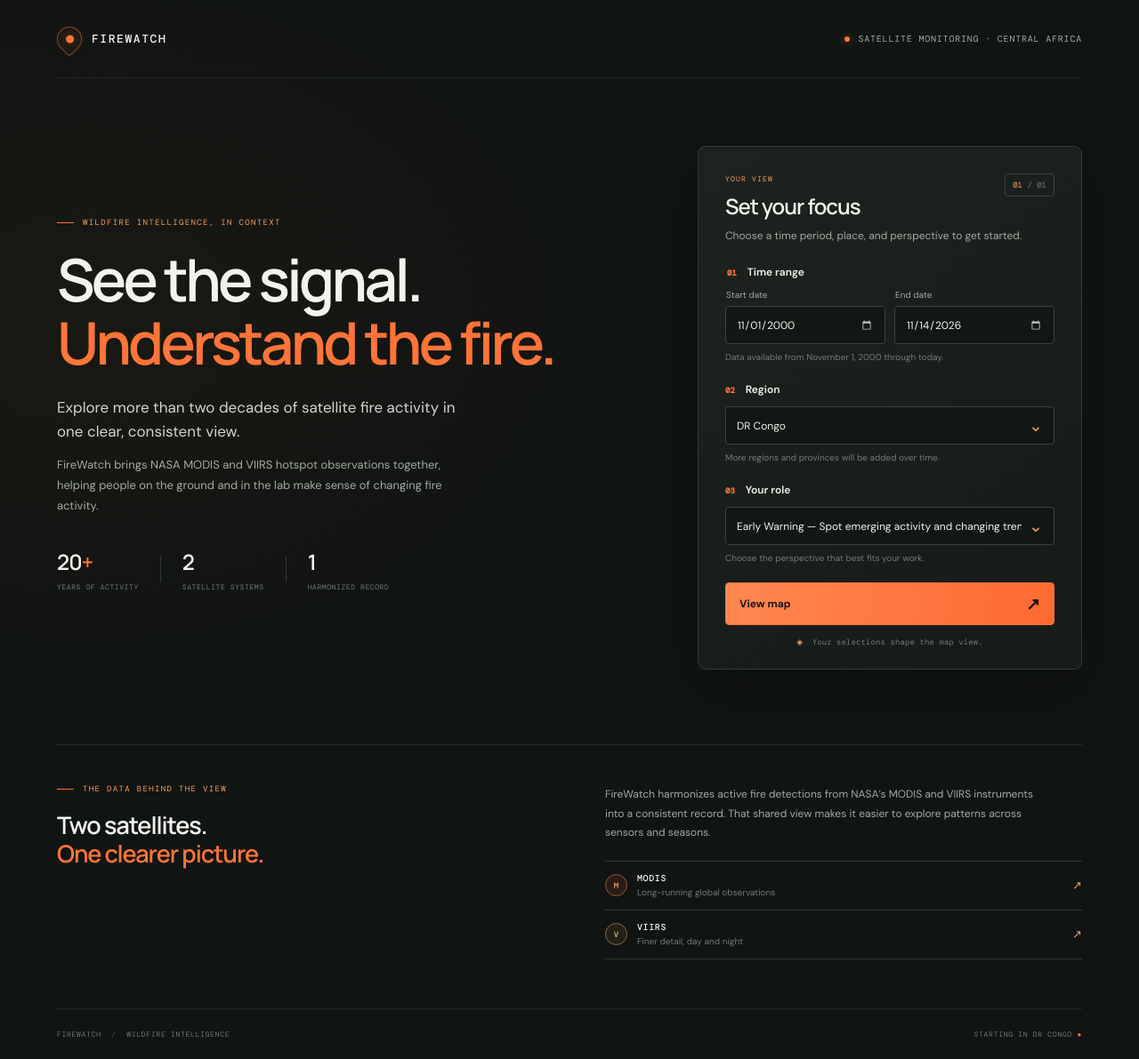
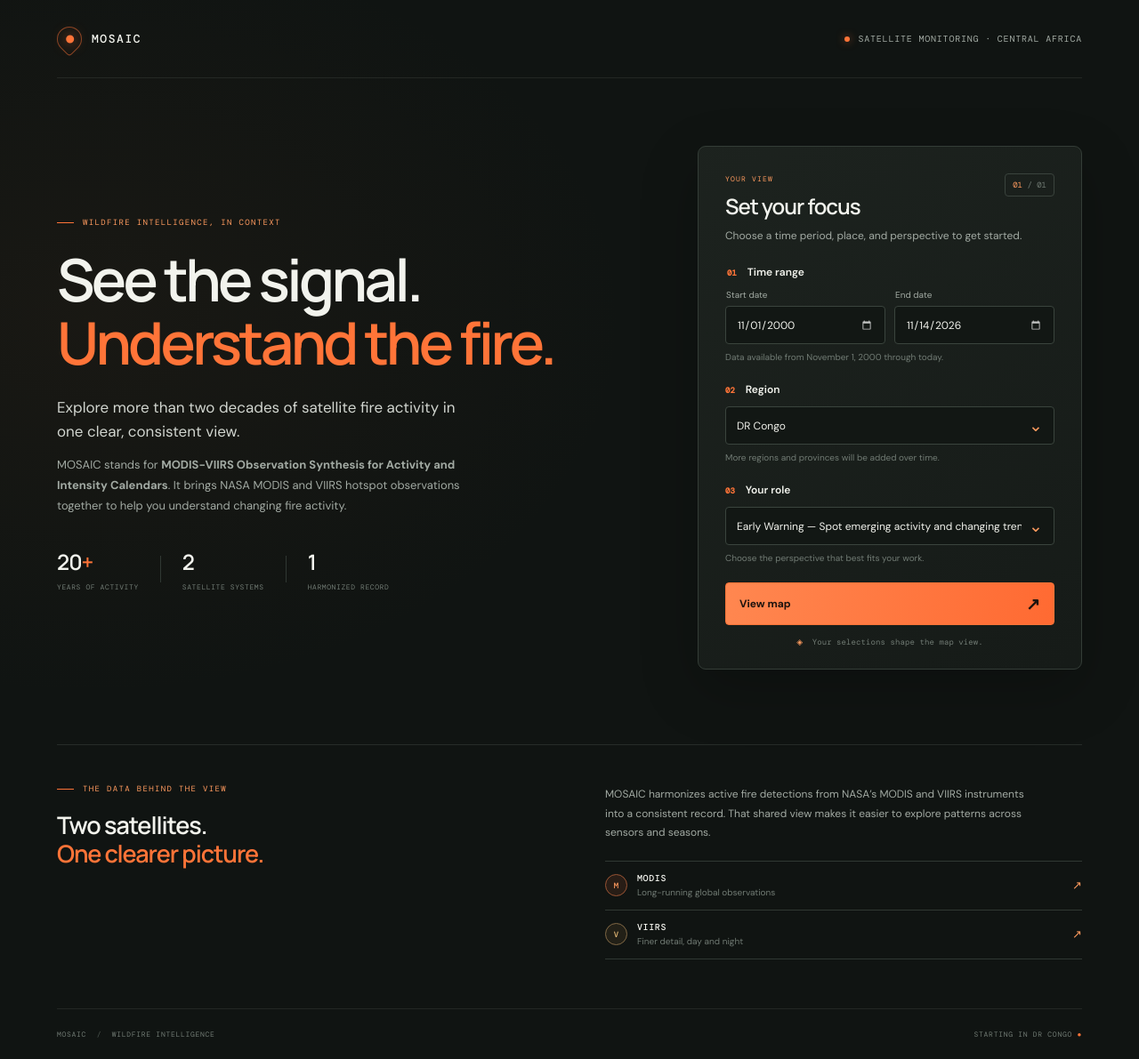
Before and after one commit to aadil-bot/Harmonization-fire-hotspot, a plain HTML site: page index.html in a window 1280 px wide. Shown: the whole page at 89% size. Drawn offline with nearby package versions, Linux system fonts and the light colour scheme.

Commit message:
Added name

```diff
--- a/index.html
+++ b/index.html
@@ -4,17 +4,17 @@
   <meta charset="utf-8">
   <meta name="viewport" content="width=device-width, initial-scale=1">
   <meta name="theme-color" content="#101412">
-  <meta name="description" content="Explore harmonized satellite fire hotspot data and set up a focused view for your work.">
-  <title>FireWatch — Wildfire intelligence</title>
+  <meta name="description" content="MOSAIC — MODIS-VIIRS Observation Synthesis for Activity and Intensity Calendars. Explore harmonized satellite fire hotspot data.">
+  <title>MOSAIC — Wildfire intelligence</title>
   <link rel="stylesheet" href="styles.css">
   <script src="script.js" defer></script>
 </head>
 <body>
   <main class="page-shell">
     <header class="site-header">
-      <a class="brand" href="index.html" aria-label="FireWatch home">
+      <a class="brand" href="index.html" aria-label="MOSAIC home">
         <span class="brand-mark" aria-hidden="true"><span></span></span>
-        <span>FIREWATCH</span>
+        <span>MOSAIC</span>
       </a>
       <span class="header-note"><span class="status-dot" aria-hidden="true"></span> SATELLITE MONITORING · CENTRAL AFRICA</span>
     </header>
@@ -24,7 +24,7 @@
         <p class="eyebrow"><span class="eyebrow-line"></span> WILDFIRE INTELLIGENCE, IN CONTEXT</p>
         <h1 id="page-title">See the signal.<br><span>Understand the fire.</span></h1>
         <p class="hero-description">Explore more than two decades of satellite fire activity in one clear, consistent view.</p>
-        <p class="hero-note">FireWatch brings NASA MODIS and VIIRS hotspot observations together, helping people on the ground and in the lab make sense of changing fire activity.</p>
+        <p class="hero-note">MOSAIC stands for <strong>MODIS-VIIRS Observation Synthesis for Activity and Intensity Calendars</strong>. It brings NASA MODIS and VIIRS hotspot observations together to help you understand changing fire activity.</p>
         <div class="data-strip" aria-label="Data highlights">
           <div><strong>20<span>+</span></strong><small>YEARS OF ACTIVITY</small></div>
           <span class="strip-divider" aria-hidden="true"></span>
@@ -95,7 +95,7 @@
         <h2 id="about-title">Two satellites.<br><span>One clearer picture.</span></h2>
       </div>
       <div class="about-copy">
-        <p>FireWatch harmonizes active fire detections from NASA’s MODIS and VIIRS instruments into a consistent record. That shared view makes it easier to explore patterns across sensors and seasons.</p>
+        <p>MOSAIC harmonizes active fire detections from NASA’s MODIS and VIIRS instruments into a consistent record. That shared view makes it easier to explore patterns across sensors and seasons.</p>
         <div class="sensor-list">
           <div><span class="sensor-icon modis" aria-hidden="true">M</span><span><strong>MODIS</strong><small>Long-running global observations</small></span><span class="sensor-arrow" aria-hidden="true">↗</span></div>
           <div><span class="sensor-icon viirs" aria-hidden="true">V</span><span><strong>VIIRS</strong><small>Finer detail, day and night</small></span><span class="sensor-arrow" aria-hidden="true">↗</span></div>
@@ -103,7 +103,7 @@
       </div>
     </section>
 
-    <footer class="site-footer"><span>FIREWATCH <span class="footer-separator">/</span> WILDFIRE INTELLIGENCE</span><span>STARTING IN DR CONGO <span class="footer-dot">●</span></span></footer>
+    <footer class="site-footer"><span>MOSAIC <span class="footer-separator">/</span> WILDFIRE INTELLIGENCE</span><span>STARTING IN DR CONGO <span class="footer-dot">●</span></span></footer>
   </main>
 </body>
 </html>
--- a/insights.css
+++ b/insights.css
@@ -1,4 +1,4 @@
-/* Role insights module. It inherits the FireWatch theme variables from map.css. */
+/* Role insights module. It inherits the MOSAIC theme variables from map.css. */
 #insights { min-width: 0; }
 .insights-module { position: relative; padding: 1px 2px 4px; }
 .insights-module-header { display: flex; align-items: flex-start; justify-content: space-between; gap: 16px; padding-right: 82px; }
```
Also changed, not shown: map.html (+4 -4 lines).
